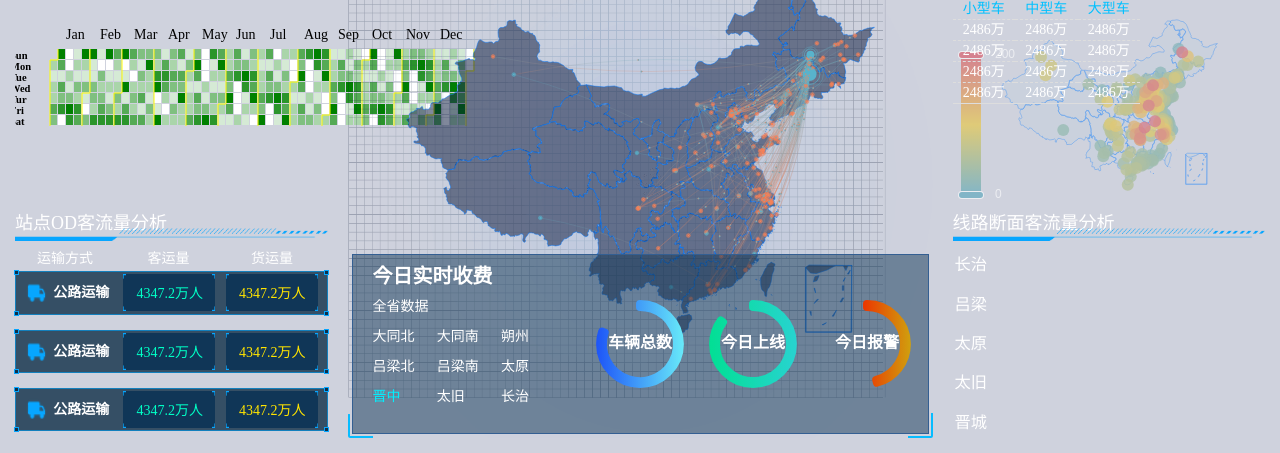
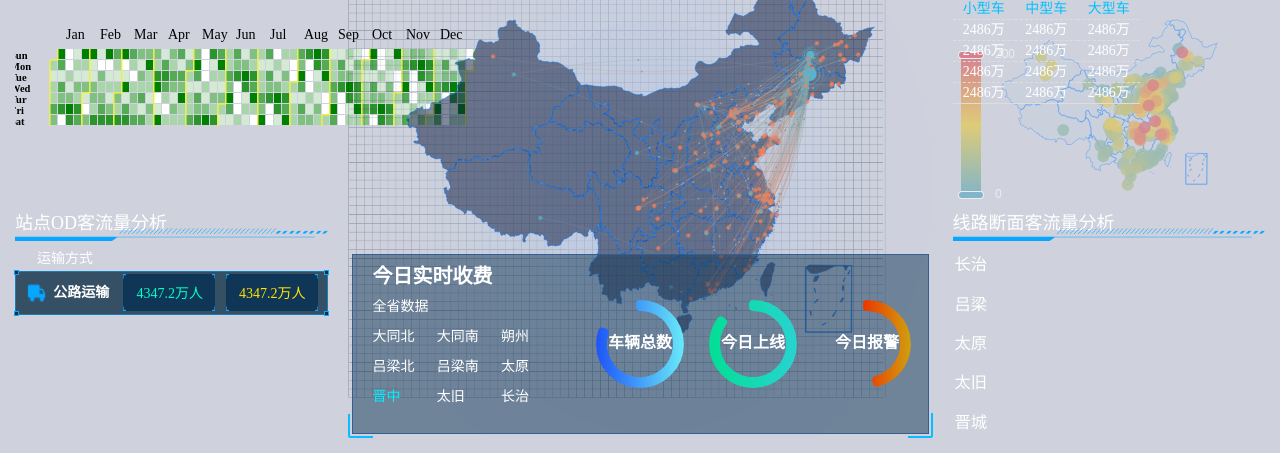
Before and after one commit to simplezhao/WebProject, a Django app: page /analysis/ in a window 1280 px wide. Shown: the part 318-771 px from the top of the page. Run offline with Django 3.2, Linux system fonts and the light colour scheme; some libraries are stand-ins or nearby versions.

Commit message:
some changes

```diff
--- a/app/templates/app/analysis.html
+++ b/app/templates/app/analysis.html
@@ -1,12 +1,9 @@
-<!--
-整理所有
-云码资源淘宝店铺  大数据可视化大屏模板专家
--->
+
 <!doctype html>
 <html>
 <head>
     <meta charset="utf-8">
-    <title>交通大数据分析平台</title>
+    <title>轨道交通智慧客流分析平台</title>
     <!--设置是否为缩放模式 -->
     <meta name="viewport" content="width=device-width, initial-scale=1">
     <!-- 新 Bootstrap 核心 CSS 文件 -->
@@ -69,8 +66,7 @@
 				</div>
 				<div class="visual_chart sfzcll">
 					<a>运输方式</a>
-					<a>客运量</a>
-					<a>货运量</a>
+
 					<div class="sfzcll_pos_box">
 						<div class="sfzcll_box">
 							<img class="sfzcll_bkJk" src="../../static/app/images/ksh34.png">
@@ -90,42 +86,7 @@
 							</div>
 							<div class="clear"></div>
 						</div>
-						<div class="sfzcll_box">
-							<img class="sfzcll_bkJk" src="../../static/app/images/ksh34.png">
-							<img class="sfzcll_bkJk" src="../../static/app/images/ksh34.png">
-							<img class="sfzcll_bkJk" src="../../static/app/images/ksh34.png">
-							<img class="sfzcll_bkJk" src="../../static/app/images/ksh34.png">
-							<label><img src="../../static/app/images/ksh35.png">公路运输</label>
-							<div class="sfzcll_smallBk">
-								<div class="ygl">
-									<span>4347.2万</span>人
-								</div>
-							</div>
-							<div class="sfzcll_smallBk">
-								<div class="ygh">
-									<span>4347.2万</span>人
-								</div>
-							</div>
-							<div class="clear"></div>
-						</div>
-						<div class="sfzcll_box">
-							<img class="sfzcll_bkJk" src="../../static/app/images/ksh34.png">
-							<img class="sfzcll_bkJk" src="../../static/app/images/ksh34.png">
-							<img class="sfzcll_bkJk" src="../../static/app/images/ksh34.png">
-							<img class="sfzcll_bkJk" src="../../static/app/images/ksh34.png">
-							<label><img src="../../static/app/images/ksh35.png">公路运输</label>
-							<div class="sfzcll_smallBk">
-								<div class="ygl">
-									<span>4347.2万</span>人
-								</div>
-							</div>
-							<div class="sfzcll_smallBk">
-								<div class="ygh">
-									<span>4347.2万</span>人
-								</div>
-							</div>
-							<div class="clear"></div>
-						</div>
+
 					</div>
 
 				</div>
```
